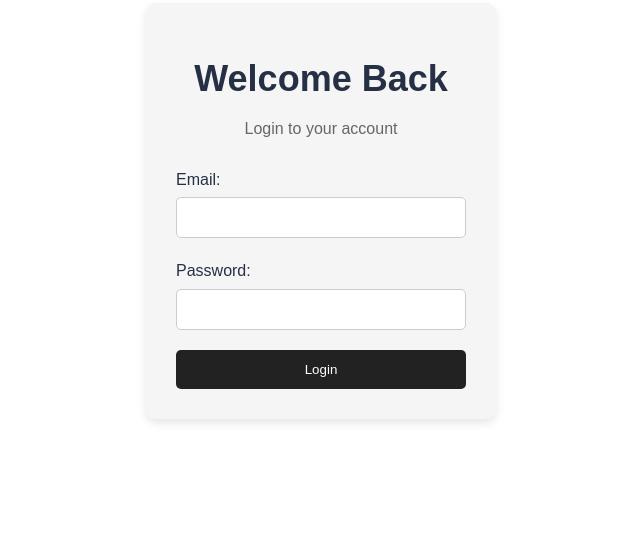
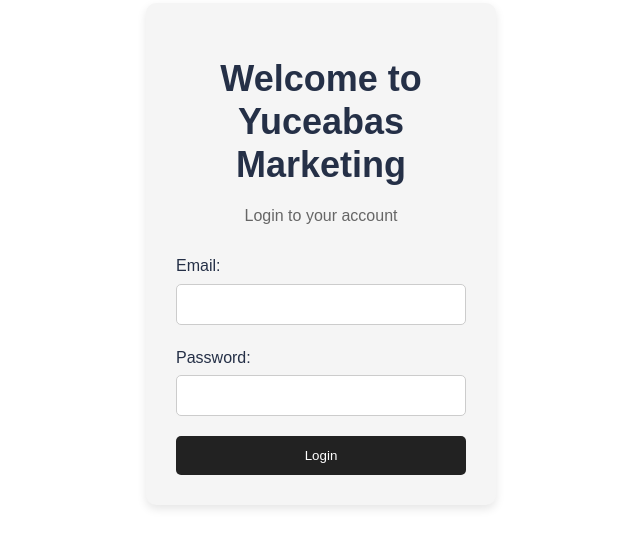
Before and after one commit to yucebasomerfaruk123-cell/YUCEBAS-MARKETING, a plain HTML site: page login.html in a window 1280 px wide. Shown: the part 97-644 px from the top of the page, without its empty margins (319-959 px from the left). Drawn offline with Linux system fonts and the light colour scheme.

Commit message:
Update welcome message in login.html

```diff
--- a/login.html
+++ b/login.html
@@ -8,7 +8,7 @@
 </head>
 <body>
   <div class="login-container">
-    <h1>Welcome Back</h1>
+    <h1>Welcome to Yuceabas Marketing</h1>
     <p>Login to your account</p>
 
     <form>
```
